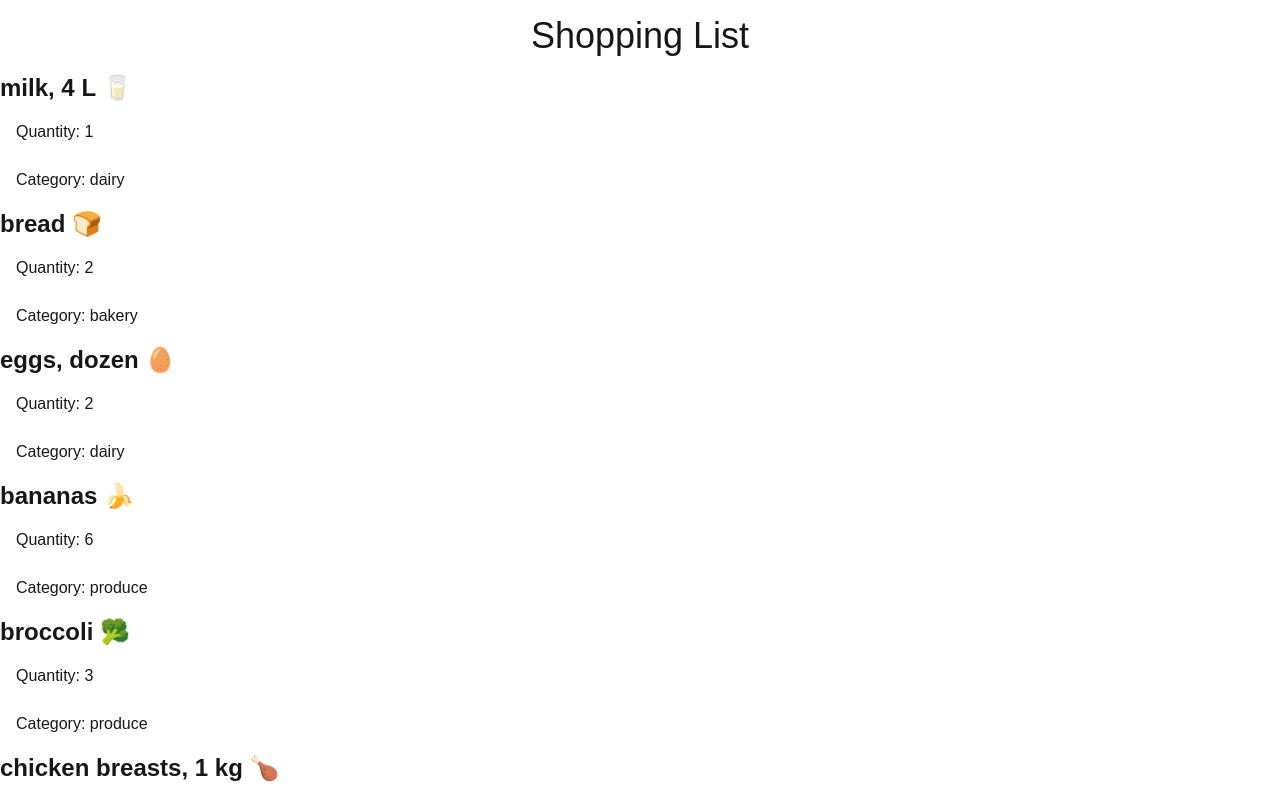
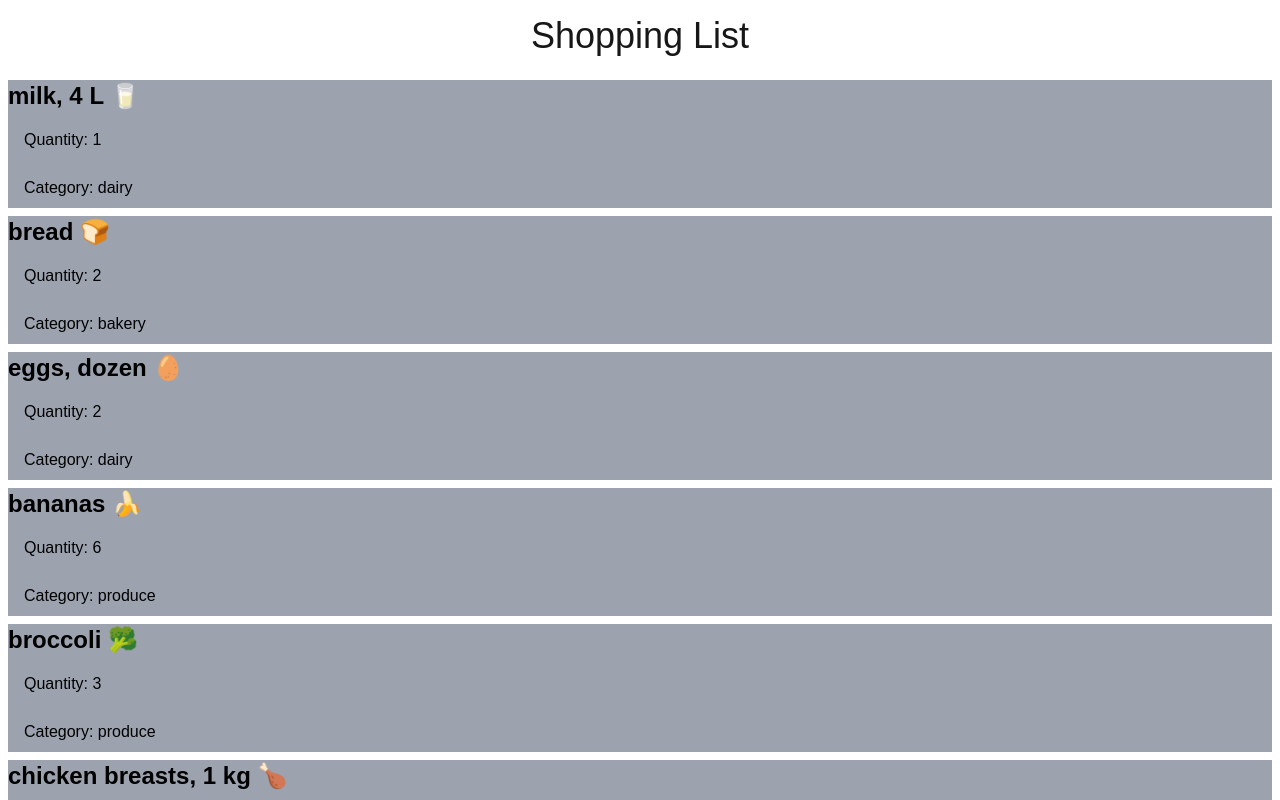
Before and after one commit to jaspalxiv/cprg306-assignments, a Next.js app: page /week-3 in a window 1280 px wide. Shown: the top 800 px of the page. Built offline with nearby package versions, Linux system fonts and the light colour scheme.

Commit message:
added more tailwind css

```diff
--- a/app/week-3/item.js
+++ b/app/week-3/item.js
@@ -6,9 +6,9 @@ export default function Item() {
         <div className="w-full">
             {ItemL.map(function (item, index) {
                 return (
-                    <div key={index}>
-                        <h2 className="text-2xl font-bold text-left">{item.name}</h2>
-                        <ul>
+                    <div key={index}  className="bg-gray-400 m-2 text-black w-auto h-auto">
+                        <h2 className="text-2xl font-bold text-left  w-auto h-auto">{item.name}</h2>
+                        <ul className=" w-auto h-auto">
                             <li className="p-2 m-2">Quantity: {item.quantity}</li>
                             <li className="p-2 m-2">Category: {item.category}</li>
                         </ul>
```
